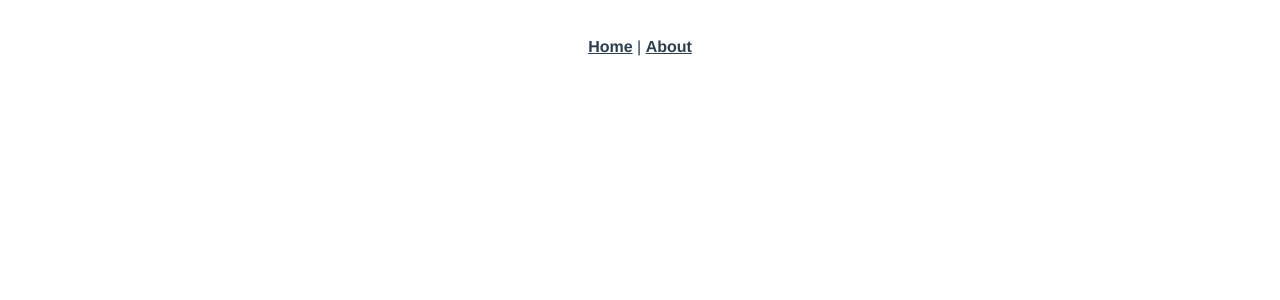
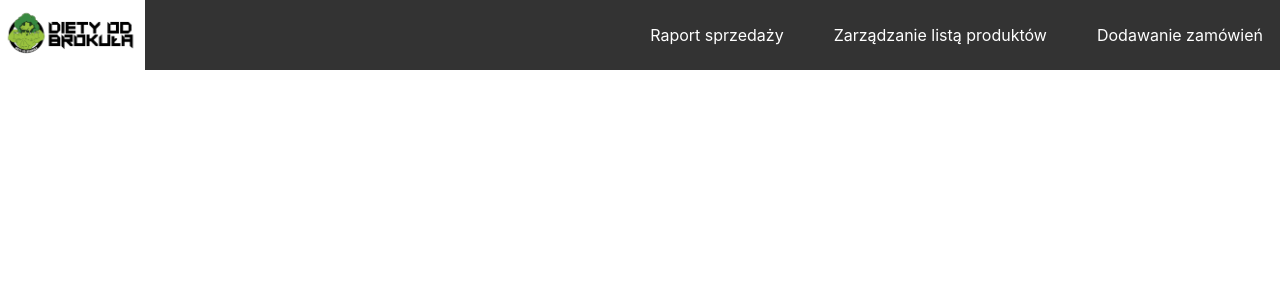
Before and after one commit to Bonus1337/SalesTracker, a Vue app: page /sales in a window 1280 px wide. Before the commit this address had no page. Shown: the top 300 px of the page. Built offline with nearby package versions, Linux system fonts and the light colour scheme.

Commit message:
Add working Navbar

```diff
--- a/src/App.vue
+++ b/src/App.vue
@@ -1,9 +1,6 @@
 <template>
-  <nav>
-    <router-link to="/">Home</router-link> |
-    <router-link to="/about">About</router-link>
-  </nav>
-  <router-view/>
+  <NavigationBar />
+  <router-view />
 </template>
 
 <style>
@@ -14,17 +11,13 @@
   text-align: center;
   color: #2c3e50;
 }
+</style>
+<script>
+import NavigationBar from "@/components/NavigationBar.vue";
 
-nav {
-  padding: 30px;
-}
-
-nav a {
-  font-weight: bold;
-  color: #2c3e50;
-}
-
-nav a.router-link-exact-active {
-  color: #42b983;
-}
-</style>
+export default {
+  components: {
+    NavigationBar,
+  },
+};
+</script>
--- a/src/components/HelloWorld.vue
+++ /dev/null
@@ -1,60 +0,0 @@
-<template>
-  <div class="hello">
-    <h1>{{ msg }}</h1>
-    <p>
-      For a guide and recipes on how to configure / customize this project,<br>
-      check out the
-      <a href="https://cli.vuejs.org" target="_blank" rel="noopener">vue-cli documentation</a>.
-    </p>
-    <h3>Installed CLI Plugins</h3>
-    <ul>
-      <li><a href="https://github.com/vuejs/vue-cli/tree/dev/packages/%40vue/cli-plugin-babel" target="_blank" rel="noopener">babel</a></li>
-      <li><a href="https://github.com/vuejs/vue-cli/tree/dev/packages/%40vue/cli-plugin-router" target="_blank" rel="noopener">router</a></li>
-      <li><a href="https://github.com/vuejs/vue-cli/tree/dev/packages/%40vue/cli-plugin-vuex" target="_blank" rel="noopener">vuex</a></li>
-      <li><a href="https://github.com/vuejs/vue-cli/tree/dev/packages/%40vue/cli-plugin-eslint" target="_blank" rel="noopener">eslint</a></li>
-    </ul>
-    <h3>Essential Links</h3>
-    <ul>
-      <li><a href="https://vuejs.org" target="_blank" rel="noopener">Core Docs</a></li>
-      <li><a href="https://forum.vuejs.org" target="_blank" rel="noopener">Forum</a></li>
-      <li><a href="https://chat.vuejs.org" target="_blank" rel="noopener">Community Chat</a></li>
-      <li><a href="https://twitter.com/vuejs" target="_blank" rel="noopener">Twitter</a></li>
-      <li><a href="https://news.vuejs.org" target="_blank" rel="noopener">News</a></li>
-    </ul>
-    <h3>Ecosystem</h3>
-    <ul>
-      <li><a href="https://router.vuejs.org" target="_blank" rel="noopener">vue-router</a></li>
-      <li><a href="https://vuex.vuejs.org" target="_blank" rel="noopener">vuex</a></li>
-      <li><a href="https://github.com/vuejs/vue-devtools#vue-devtools" target="_blank" rel="noopener">vue-devtools</a></li>
-      <li><a href="https://vue-loader.vuejs.org" target="_blank" rel="noopener">vue-loader</a></li>
-      <li><a href="https://github.com/vuejs/awesome-vue" target="_blank" rel="noopener">awesome-vue</a></li>
-    </ul>
-  </div>
-</template>
-
-<script>
-export default {
-  name: 'HelloWorld',
-  props: {
-    msg: String
-  }
-}
-</script>
-
-<!-- Add "scoped" attribute to limit CSS to this component only -->
-<style scoped>
-h3 {
-  margin: 40px 0 0;
-}
-ul {
-  list-style-type: none;
-  padding: 0;
-}
-li {
-  display: inline-block;
-  margin: 0 10px;
-}
-a {
-  color: #42b983;
-}
-</style>
--- /dev/null
+++ b/src/components/NavigationBar.vue
@@ -0,0 +1,121 @@
+<template>
+  <div class="navbar-container">
+    <div class="navbar-logo">
+      <img src="../assets/logo.jpeg" alt="Logo" />
+    </div>
+    <div class="navbar-menu">
+      <RouterLink v-for="link in links" :key="link.path" :to="link.path">
+        <Button :label="link.label" class="p-button-text" />
+      </RouterLink>
+    </div>
+    <div class="navbar-hamburger" @click="mobileMenuActive = !mobileMenuActive">
+      <span class="navbar-hamburger-line"></span>
+      <span class="navbar-hamburger-line"></span>
+      <span class="navbar-hamburger-line"></span>
+    </div>
+    <div v-if="mobileMenuActive" class="navbar-mobile-menu">
+      <RouterLink
+        v-for="link in links"
+        :key="link.path"
+        :to="link.path"
+        class="p-button-text"
+        @click="mobileMenuActive = false"
+      >
+        {{ link.label }}
+      </RouterLink>
+    </div>
+  </div>
+</template>
+
+<script>
+import Button from "primevue/button";
+
+export default {
+  name: "NavigationBar",
+  components: {
+    Button,
+  },
+  data() {
+    return {
+      links: [
+        { path: "/sales-report", label: "Raport sprzedaży" },
+        { path: "/product-list", label: "Zarządzanie listą produktów" },
+        { path: "/add-order", label: "Dodawanie zamówień" },
+      ],
+      mobileMenuActive: false,
+    };
+  },
+};
+</script>
+
+<style scoped>
+.navbar-container {
+  display: flex;
+  justify-content: space-between;
+  align-items: center;
+
+  background-color: #333333;
+  max-height: 70px;
+  position: fixed;
+  top: 0;
+  left: 0;
+  right: 0;
+  z-index: 1000;
+}
+
+.navbar-logo img {
+  height: 76px;
+  width: auto;
+  object-fit: contain;
+}
+
+.navbar-menu {
+  display: flex;
+  gap: 16px;
+}
+
+.navbar-menu .p-button-text {
+  color: #ffffff;
+}
+
+.navbar-hamburger {
+  display: none;
+  cursor: pointer;
+}
+
+.navbar-hamburger-line {
+  display: block;
+  width: 24px;
+  height: 3px;
+  background-color: #ffffff;
+  margin: 5px 0;
+}
+
+.navbar-mobile-menu {
+  position: fixed;
+  top: 70px;
+  left: 0;
+  right: 0;
+  background-color: #333333;
+  padding: 16px;
+  display: flex;
+  flex-direction: column;
+  gap: 16px;
+  z-index: 999;
+}
+
+.navbar-mobile-menu .p-button-text {
+  color: #ffffff;
+}
+
+@media (max-width: 768px) {
+  .navbar-menu {
+    display: none;
+  }
+
+  .navbar-hamburger {
+    display: block;
+    margin-right: 10px;
+  }
+}
+</style>
--- a/src/router/index.js
+++ b/src/router/index.js
@@ -1,25 +1,22 @@
-import { createRouter, createWebHistory } from 'vue-router'
-import HomeView from '../views/HomeView.vue'
+import { createRouter, createWebHistory } from "vue-router";
+import HomeView from "../views/HomeView.vue";
 
 const routes = [
   {
-    path: '/',
-    name: 'home',
-    component: HomeView
+    path: "/",
+    name: "home",
+    component: HomeView,
   },
   {
-    path: '/about',
-    name: 'about',
-    // route level code-splitting
-    // this generates a separate chunk (about.[hash].js) for this route
-    // which is lazy-loaded when the route is visited.
-    component: () => import(/* webpackChunkName: "about" */ '../views/AboutView.vue')
-  }
-]
+    path: "/sales",
+    name: "sales",
+    component: HomeView,
+  },
+];
 
 const router = createRouter({
   history: createWebHistory(process.env.BASE_URL),
-  routes
-})
+  routes,
+});
 
-export default router
+export default router;
--- a/src/views/AboutView.vue
+++ /dev/null
@@ -1,5 +0,0 @@
-<template>
-  <div class="about">
-    <h1>This is an about page</h1>
-  </div>
-</template>
--- a/src/views/HomeView.vue
+++ b/src/views/HomeView.vue
@@ -1,18 +1,13 @@
 <template>
-  <div class="home">
-    <img alt="Vue logo" src="../assets/logo.png">
-    <HelloWorld msg="Welcome to Your Vue.js App"/>
+  <div>
+    <h1>hello</h1>
   </div>
 </template>
 
 <script>
 // @ is an alias to /src
-import HelloWorld from '@/components/HelloWorld.vue'
-
 export default {
-  name: 'HomeView',
-  components: {
-    HelloWorld
-  }
-}
+  name: "HomeView",
+  components: {},
+};
 </script>
```
Also changed, not shown: src/assets/logo.jpeg (added), src/assets/logo.png (deleted).
